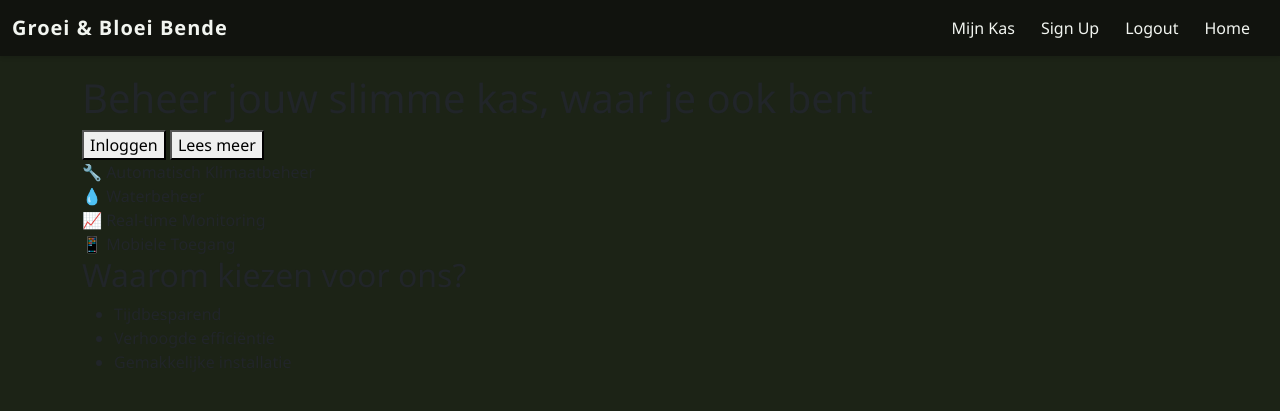
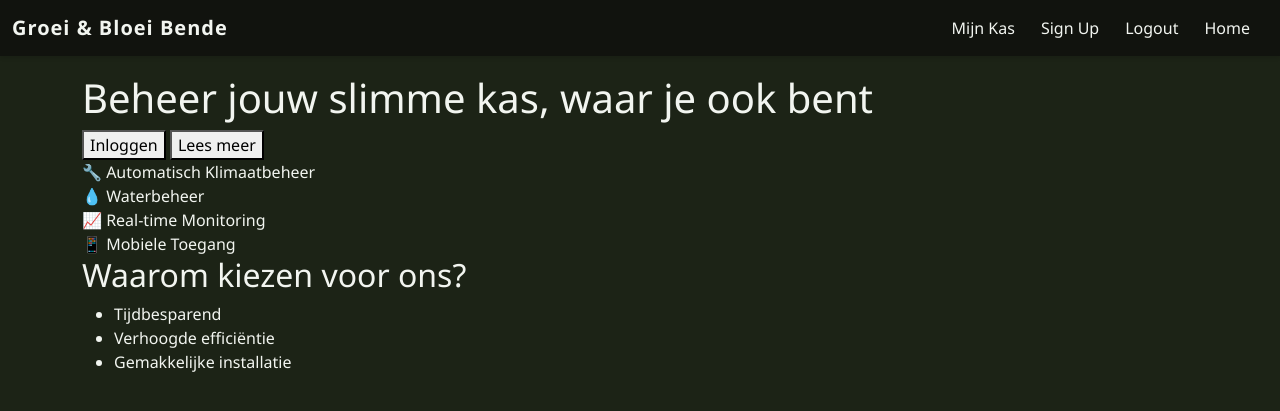
Before and after one commit to yazeden/Webapp, a Flask app: page / in a window 1280 px wide. Shown: the top 411 px of the page. Run offline with Flask 3, Linux system fonts and the light colour scheme.

Commit message:
color text body

```diff
--- a/website/static/stylesheet.css
+++ b/website/static/stylesheet.css
@@ -4,6 +4,7 @@ body {
     padding: 50px 0 0 0; /* top, right, bottom, left */
     font-family: 'Segoe UI', sans-serif;
     background-color: #1C2316;
+    color: #F2F5F0
 }
 
 /* Navbar custom styling */
```
